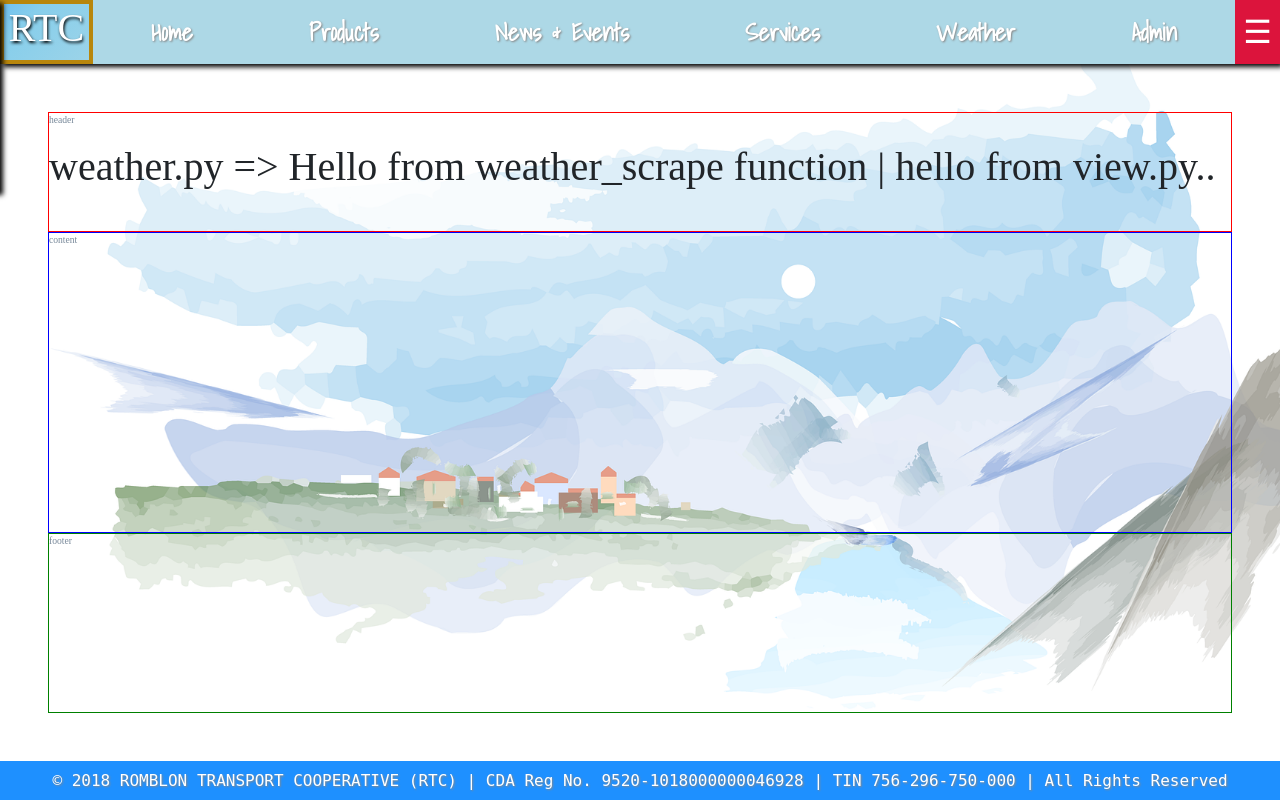
After one commit to DxVi/RTC-Python-Proj, a Django app: page /weather in a window 1280 px wide. The commit adds this page. Run offline with Django 3.2, Linux system fonts and the light colour scheme; some libraries are stand-ins or nearby versions.

Commit message:
initial commit

```diff
--- a/products/urls.py
+++ b/products/urls.py
@@ -4,10 +4,5 @@ from . import views
 urlpatterns = [
     path('', views.category),             #base.html     /products
     path('category/', views.product),     #category.html /category/?name=categoryname
-    path('newsevents/', views.newsevents),
-    path('about/', views.about),
-    path('faq/', views.faq),
-    path('officers/', views.officers),
-    path('services/', views.services),
-    path('contact/', views.contact),
+
 ]
--- a/rtc/urls.py
+++ b/rtc/urls.py
@@ -21,5 +21,12 @@ urlpatterns = [
     path('', views.home),
     path('home/', views.home),
     path('admin/', admin.site.urls),
+    path('about', views.about),
+    path('contact', views.contact),
+    path('faq', views.faq),
+    path('officers', views.officers),
+    path('services', views.services),
+    path('newsevents', views.newsevents),
+    path('weather', views.weather),
     path('products/', include('products.urls'))
 ]
--- a/rtc/views.py
+++ b/rtc/views.py
@@ -1,5 +1,29 @@
 from django.shortcuts import render
+# from django.http import HttpResponse
+from .weather import weather_scrape
 
 
 def home(request):
     return render(request, 'home.html')
+
+def about(request):
+    return render(request, 'about.html')
+
+def contact(request):
+    return render(request, 'contact.html')
+
+def faq(request):
+    return render(request, 'faq.html')
+
+def officers(request):
+    return render(request, 'officers.html')
+
+def services(request):
+    return render(request, 'services.html')
+
+def newsevents(request):
+    return render(request, 'newsevents.html')
+
+def weather(request):
+    testvar = weather_scrape() + " | hello from view.py.."
+    return render(request, 'weather.html', {'varx': testvar})
--- /dev/null
+++ b/rtc/weather.py
@@ -0,0 +1,48 @@
+#libraries beautiful soup and requests
+# import pandas as pd
+# import requests
+# from bs4 import BeautifulSoup
+
+
+def weather_scrape():
+    #ok
+    # page = requests.get('https://forecast.weather.gov/MapClick.php?lat=34.05361000000005&lon=-118.24549999999999#.XwJ6mm0zZEY')
+
+    # soup = BeautifulSoup(page.content, 'html.parser')
+    # week = soup.find(id='seven-day-forecast-body')
+
+    # items = week.find_all(class_ = 'tombstone-container')
+#-----------------------------------------
+    # print('-----start------------')
+    #print(items[0])
+
+    #print(items[0].find(class_ = 'period-name').get_text())
+    #print(items[0].find(class_ = 'short-desc').get_text())
+    #x = items[0].find(class_ = 'temp')
+    #print(x)
+    #if (x == None):
+    #  print('high surf advisory')
+    #print(items[0].find(class_ = 'temp'))
+    #.get_text())
+#-----------------------------------------
+    #ok
+    # period_names = [item.find(class_ = 'period-name').get_text() for item in items if item.find(class_ = 'temp') != None]
+    # short_descs = [item.find(class_ = 'short-desc').get_text() for item in items if item.find(class_ = 'temp') != None]
+    # temps = [item.find(class_ = 'temp').get_text() for item in items if item.find(class_ = 'temp') != None]
+#-----------------------------------------
+    #print(period_names)
+    #print(short_descs)
+    #print(temps)
+#-----------------------------------------
+    #ok
+    # weather_stuff = pd.DataFrame(
+    # {'period':period_names,
+    # 'short_descs':short_descs,
+    # 'temps':temps,
+    # })
+
+    # print(weather_stuff)
+    # print('---------------end----')
+
+    textvar="weather.py => Hello from weather_scrape function"
+    return textvar
--- a/static/css/base.css
+++ b/static/css/base.css
@@ -433,3 +433,30 @@ nav a:hover{
     right: 0.5rem;
     top: 0.5rem;
 }
+
+/*---WEATHER---*/
+.weather-container{
+    height: 100%;
+    display:flex;
+    flex-direction: column;
+    align-items: center;
+    padding: 3rem;
+}
+
+.weather-header{
+    border:1px solid red;
+    flex-basis: 20%;
+    align-self: stretch;
+}
+
+.weather-content{
+    border:1px solid blue;
+    flex-basis: 50%;
+    align-self: stretch;
+}
+
+.weather-footer{
+    border:1px solid green;
+    flex-basis: 30%;
+    align-self: stretch;
+}
--- a/templates/base.html
+++ b/templates/base.html
@@ -28,8 +28,9 @@
                 <div class="app-menus">
                   <a class="menu-text" href="/home">Home</a>
                   <a class="menu-text" href="/products">Products</a>
-                  <a class="menu-text" href="/products/newsevents/">News & Events</a>
-                  <a class="menu-text" href="/products/services/">Services</a>
+                  <a class="menu-text" href="/newsevents">News & Events</a>
+                  <a class="menu-text" href="/services">Services</a>
+                  <a class="menu-text" href="/weather">Weather</a>
                   <a class="menu-text" href="/admin">Admin</a>
                 </div>
                 <div class="rtc-menu">
@@ -42,10 +43,10 @@
             <button class="sidebar-close-button" onclick="rtc_menus()">
               x
             </button>
-            <a class="menu-text" href="/products/about/">About Us</a>
-            <a class="menu-text" href="/products/contact/">Contact Us</a>
-            <a class="menu-text" href="/products/officers/">Officers</a>
-            <a class="menu-text" href="/products/faq/">FAQ</a>
+            <a class="menu-text" href="/about">About Us</a>
+            <a class="menu-text" href="/contact">Contact Us</a>
+            <a class="menu-text" href="/officers">Officers</a>
+            <a class="menu-text" href="/faq">FAQ</a>
           </div>
 
           <div class="base-content">
--- /dev/null
+++ b/templates/weather.html
@@ -0,0 +1,16 @@
+{% extends 'base.html' %}
+
+{% block content %}
+    <div class="weather-container">
+        <div class="weather-header">
+            <p>header</p>
+            <h1>{{varx}}</h1>
+        </div>
+        <div class="weather-content">
+            <p>content</p>
+        </div>
+        <div class="weather-footer">
+            <p>footer</p>
+        </div>
+    </div>
+{% endblock %}
```
Also changed, not shown: products/views.py (+0 -22 lines), rtc/requirements.txt (added, +26 -0 lines), rtc/settings.py (+7 -1 lines), templates/about.html (renamed from products/templates/about.html), templates/contact.html (renamed from products/templates/contact.html), templates/faq.html (renamed from products/templates/faq.html), templates/newsevents.html (renamed from products/templates/newsevents.html), templates/officers.html (renamed from products/templates/officers.html), templates/services.html (renamed from products/templates/services.html), 1 other file.
